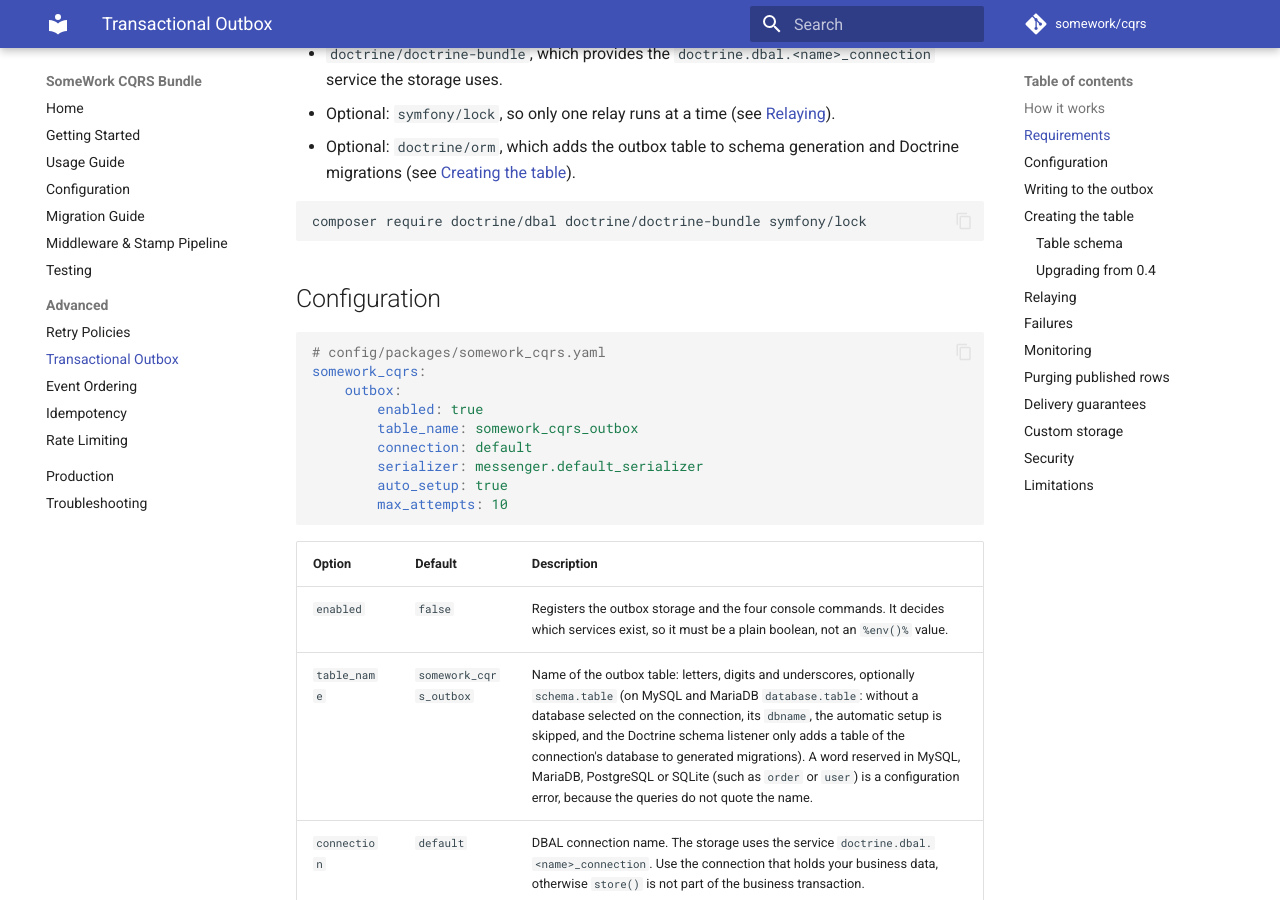
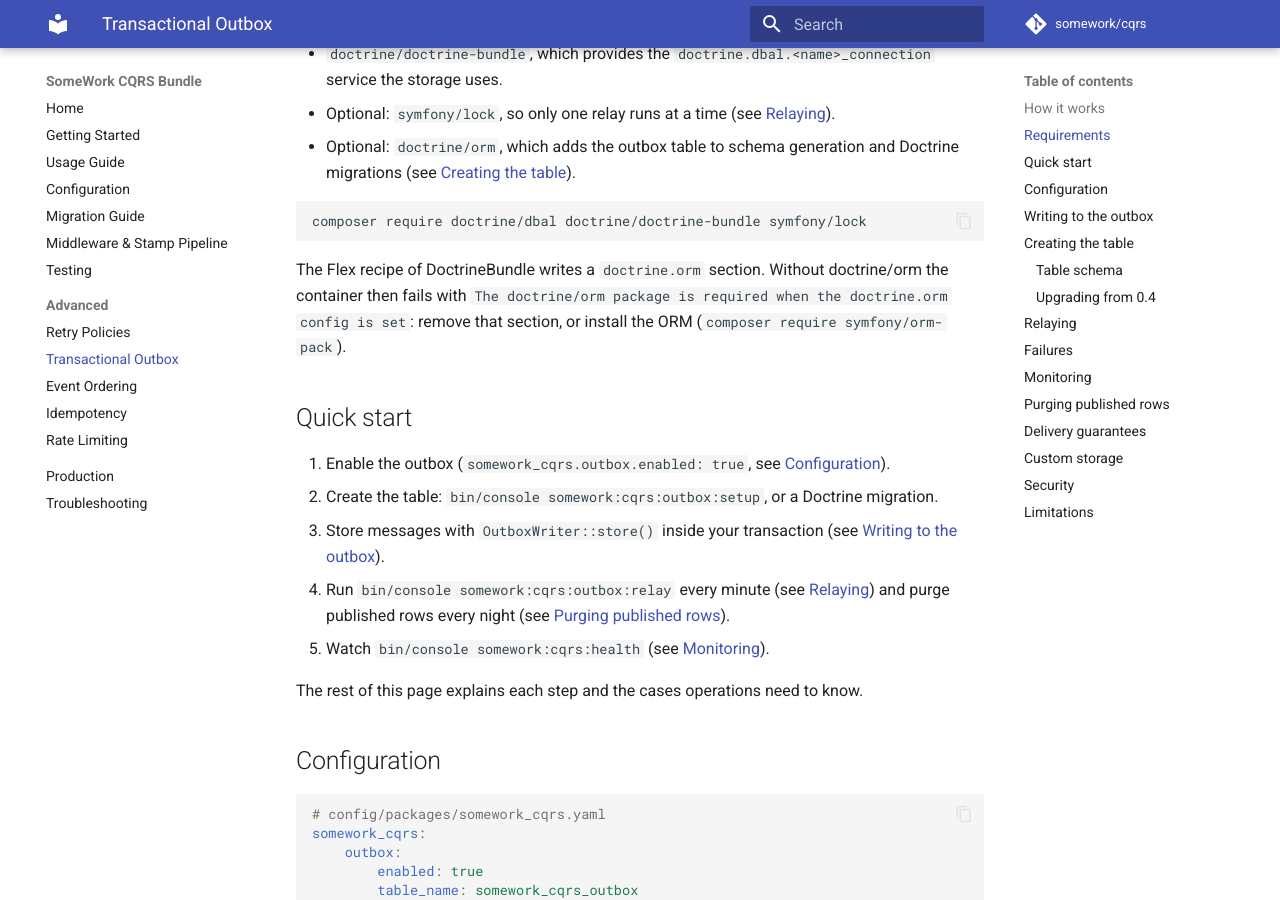
Before and after one commit to somework/cqrs, an MkDocs documentation site: the page built from docs/outbox.md, in a window 1280 px wide and 900 px high, scrolled down 940 px. Built offline with MkDocs 1.6.1 and Material for MkDocs 9.7.7, drawn with Linux system fonts in a browser that asks for light colours; comment, search, counter and statistics services are not loaded.

Commit message:
docs(dx): outbox quick start, recipe pitfalls, example app link; sorted generated imports
- docs/outbox.md: a five-step quick start, the DoctrineBundle recipe's
  doctrine.orm section without doctrine/orm.
- README: the Doctrine transport needs symfony/doctrine-messenger and
  messenger:setup-transports; link to the example application.
- testing.md builds TaskCreated with the arguments of the other pages.
- The generator writes handler imports in alphabetical order.
- A failed assertDispatched()/assertNotDispatched() names the fake bus
  instead of exporting it with every record.

Co-Authored-By: Claude Opus 5.5 <noreply@anthropic.com>
Claude-Session: https://claude.ai/code/session_01JKs8UFnQq1V5xnRTZe1VNV

````diff
--- a/docs/outbox.md
+++ b/docs/outbox.md
@@ -40,6 +40,22 @@ never write to the outbox.
 ```bash
 composer require doctrine/dbal doctrine/doctrine-bundle symfony/lock
 ```
+
+The Flex recipe of DoctrineBundle writes a `doctrine.orm` section. Without doctrine/orm the
+container then fails with `The doctrine/orm package is required when the doctrine.orm config
+is set`: remove that section, or install the ORM (`composer require symfony/orm-pack`).
+
+## Quick start
+
+1. Enable the outbox (`somework_cqrs.outbox.enabled: true`, see [Configuration](#configuration)).
+2. Create the table: `bin/console somework:cqrs:outbox:setup`, or a Doctrine migration.
+3. Store messages with `OutboxWriter::store()` inside your transaction (see
+   [Writing to the outbox](#writing-to-the-outbox)).
+4. Run `bin/console somework:cqrs:outbox:relay` every minute (see [Relaying](#relaying)) and
+   purge published rows every night (see [Purging published rows](#purging-published-rows)).
+5. Watch `bin/console somework:cqrs:health` (see [Monitoring](#monitoring)).
+
+The rest of this page explains each step and the cases operations need to know.
 
 ## Configuration
 
````
Also changed, not shown: CHANGELOG.md (+1 -0 lines), README.md (+2 -1 lines), docs/testing.md (+1 -1 lines), 4 other files.
